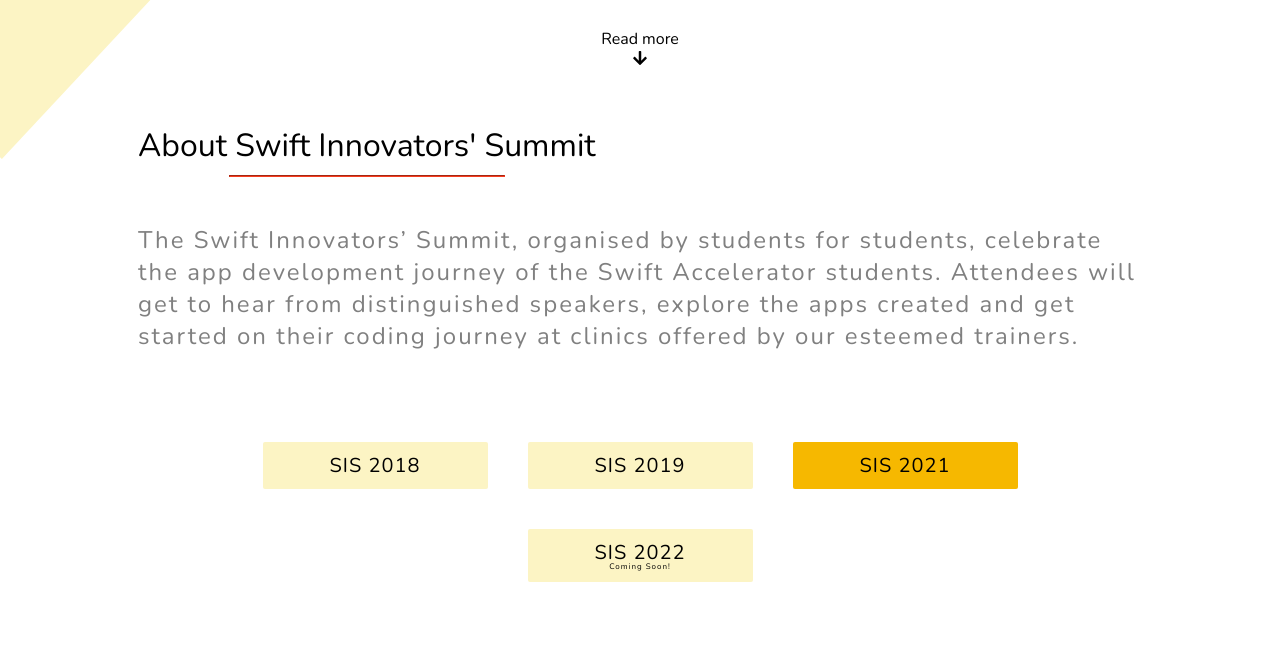
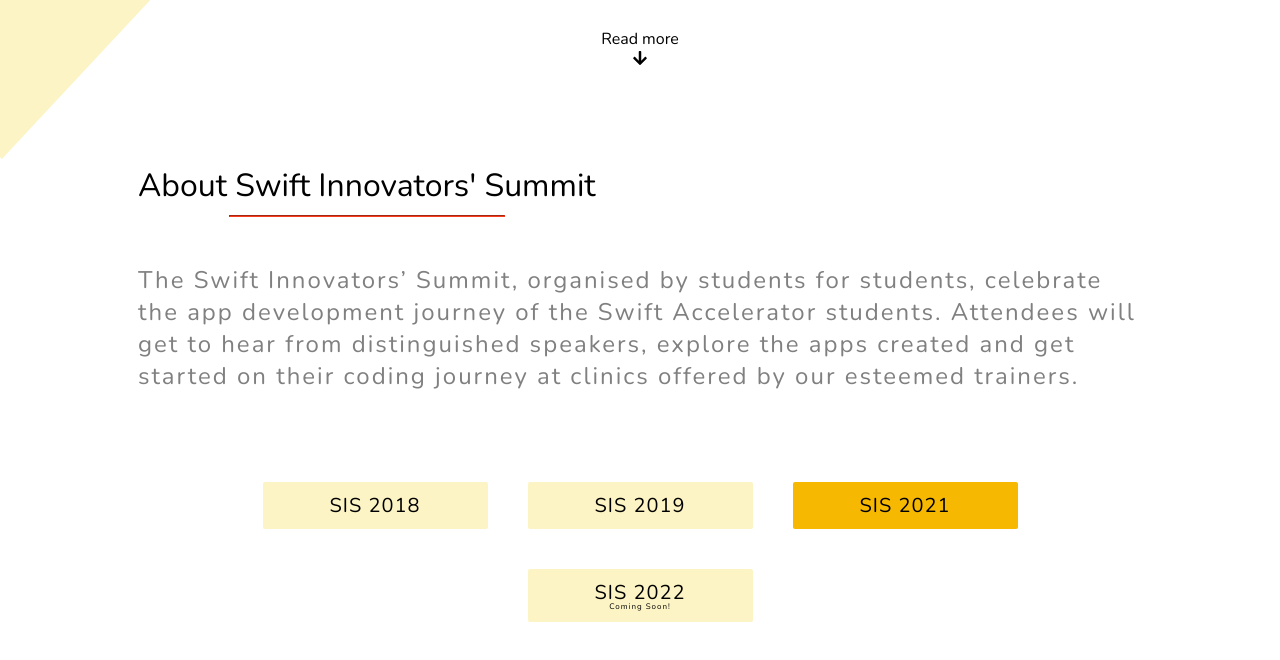
Before and after one commit to swiftinsg/swiftinsg.github.io, a Gatsby site: page /sis in a window 1280 px wide. Shown: the part 716-1376 px from the top of the page. Built offline with nearby package versions, Linux system fonts and the light colour scheme; Gatsby itself is replaced by a stand-in of ours.

Commit message:
Added more padding to SIS title to prevent overlay with polygons

```diff
--- a/src/pages/styles/sis.module.scss
+++ b/src/pages/styles/sis.module.scss
@@ -50,7 +50,7 @@
 }
 
 .sectionTwo {
-    padding: 5vh 0;
+    padding: 10vh 0 5vh;
 }
 
 .sectionThree {
```
Also changed, not shown: 1 other file.
